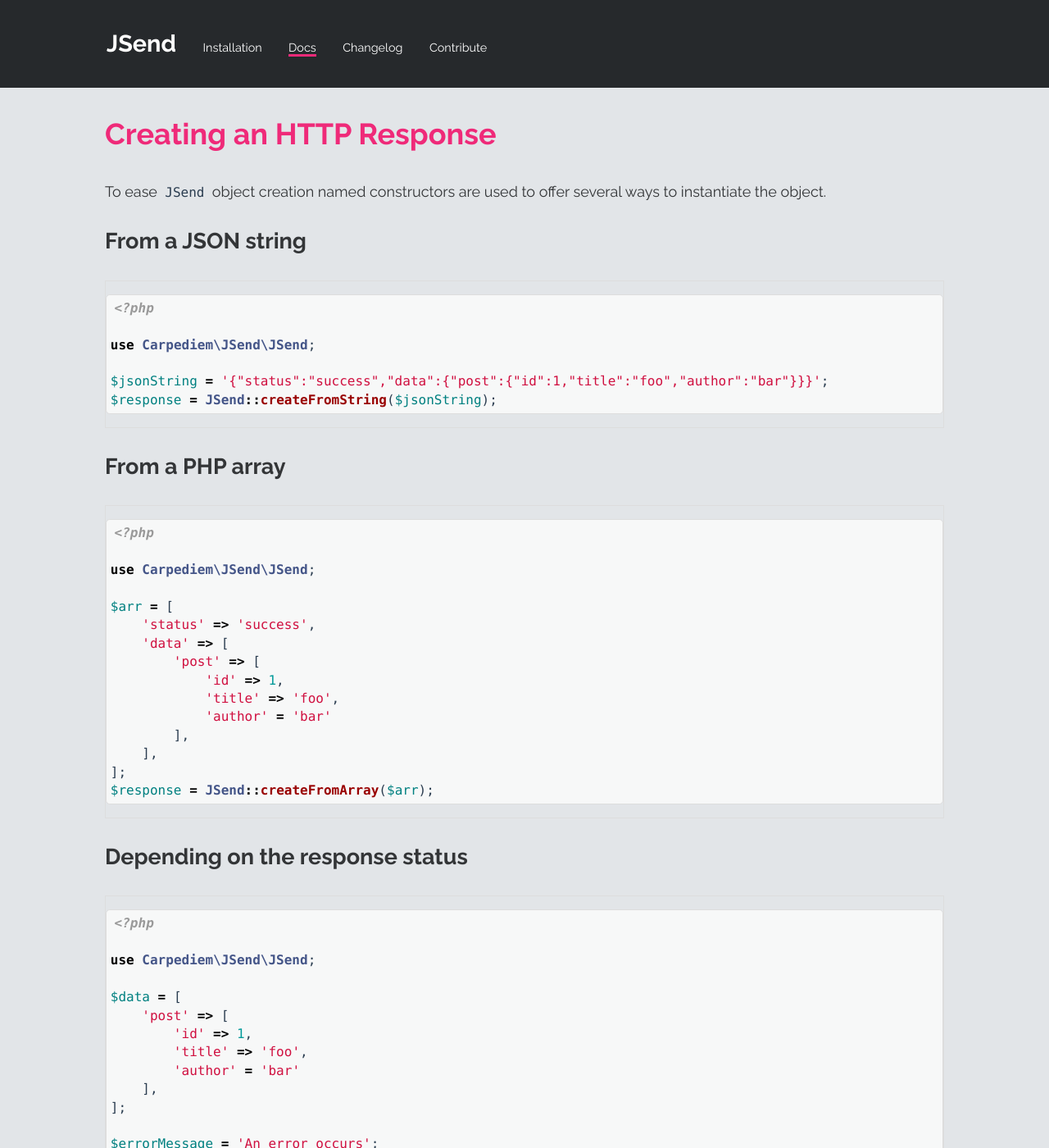
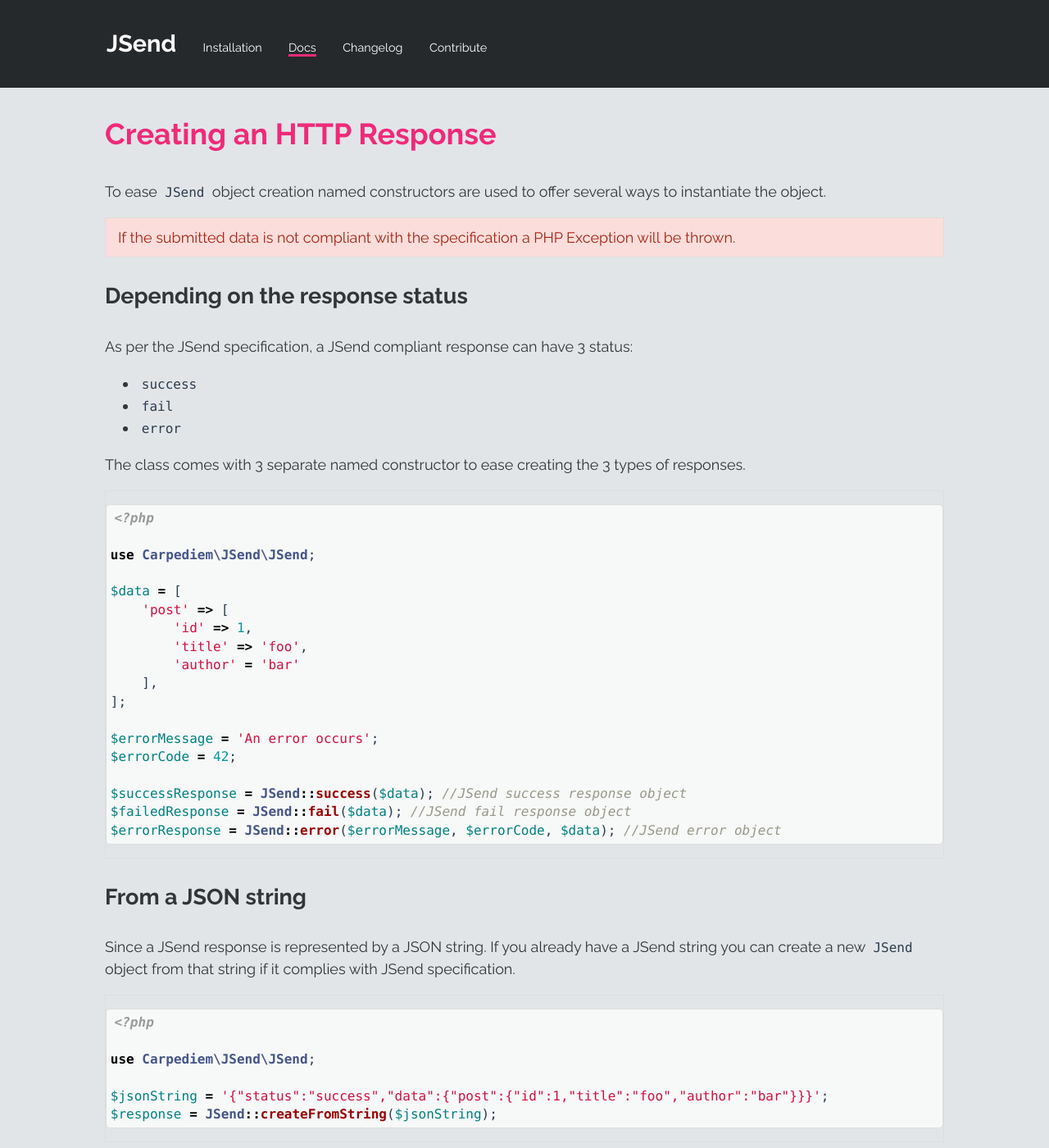
Before and after one commit to carpediem/JSend, a Jekyll site: the page built from documentation.md, in a window 1280 px wide and 1400 px high. Shown: the whole window at 82% size. Built offline with Jekyll 4.4.1, drawn with Linux system fonts in a browser that asks for light colours; some of the changed text lies outside the part shown.

Commit message:
Improve documentation

````diff
--- a/documentation.md
+++ b/documentation.md
@@ -7,38 +7,17 @@ title: Documentation
 
 To ease `JSend` object creation named constructors are used to offer several ways to instantiate the object.
 
-### From a JSON string
-
-```php
-<?php
-
-use Carpediem\JSend\JSend;
-
-$jsonString = '{"status":"success","data":{"post":{"id":1,"title":"foo","author":"bar"}}}';
-$response = JSend::createFromString($jsonString);
-```
-
-### From a PHP array
-
-```php
-<?php
-
-use Carpediem\JSend\JSend;
-
-$arr = [
-	'status' => 'success',
-	'data' => [
-		'post' => [
-			'id' => 1,
-			'title' => 'foo',
-			'author' = 'bar'
-		],
-	],
-];
-$response = JSend::createFromArray($arr);
-```
+<p class="message-warning">If the submitted data is not compliant with the specification a PHP Exception will be thrown.</p>
 
 ### Depending on the response status
+
+As per the JSend specification, a JSend compliant response can have 3 status:
+
+- `success`
+- `fail`
+- `error`
+
+The class comes with 3 separate named constructor to ease creating the 3 types of responses.
 
 ```php
 <?php
@@ -61,7 +40,44 @@ $failedResponse = JSend::fail($data); //JSend fail response object
 $errorResponse = JSend::error($errorMessage, $errorCode, $data); //JSend error object
 ```
 
+### From a JSON string
+
+Since a JSend response is represented by a JSON string. If you already have a JSend string you can create a new `JSend` object from that string if it complies with JSend specification.
+
+```php
+<?php
+
+use Carpediem\JSend\JSend;
+
+$jsonString = '{"status":"success","data":{"post":{"id":1,"title":"foo","author":"bar"}}}';
+$response = JSend::createFromString($jsonString);
+```
+
+### From a PHP array
+
+If you prefer working with arrays, `JSend::createFromArray` will return a new JSend object
+
+```php
+<?php
+
+use Carpediem\JSend\JSend;
+
+$arr = [
+	'status' => 'success',
+	'data' => [
+		'post' => [
+			'id' => 1,
+			'title' => 'foo',
+			'author' = 'bar'
+		],
+	],
+];
+$response = JSend::createFromArray($arr);
+```
+
 ### Using the default constructor
+
+You can always fallback to use the default constructor to instantiate a new `JSend` object.
 
 ```php
 <?php
@@ -73,15 +89,14 @@ $response = new JSend(JSend::STATUS_ERROR, $data, $errorMessage, $errorCode);
 $responseBis = new JSend('error', $data, $errorMessage, $errorCode);
 ```
 
-- If a `JSend` response object can not be created an PHP `Exception` is thrown
-- The class comes bundle with constant to ease writing the 3 available states:
+- The class comes bundle with constant to ease writing the 3 available response type:
     - `JSend::STATUS_SUCCESS` which correspond to `success`;
     - `JSend::STATUS_FAIL` which correspond to `fail`;
     - `JSend::STATUS_ERROR` which correspond to `error`;
 
 ## Accessing the response properties
 
-Once the `JSend` object is instantiated you can get access to all its information:
+Once the `JSend` object is instantiated you can get access to all its information using the following methods:
 
 ```php
 <?php
@@ -191,7 +206,7 @@ $response = JSend::success($data);
 echo $response; //returns {"status":"success","data":{"post":{"id":1,"title":"foo","author":"bar"}}};
 ```
 
-### Implements the `JsonSerializable` interface
+### Json conversion
 
 If you want to change the object string output you can use the fact that the class implements PHP's `JsonSerializable` interface
 
@@ -227,7 +242,7 @@ echo json_encode($response, JSON_PRETTY_PRINT);
 
 ## Sending the response
 
-You can directly send the JSend object with the `application/json` header as well as optionals headers with the `JSend::send` method.
+You can directly send the JSend object with the `application/json` header using the `JSend::send` method. Optionally, you can add more headers information using this method.
 
 ```php
 <?php
@@ -247,6 +262,7 @@ $response->send(['Access-Control-Allow-Origin' => 'example.com']);
 // the headers will contain the following headers
 // Content-Type and Access-Control-Allow-Origin
 ```
+<p class="message-warning">If on of the additional header submitted are malformed an exception will be thrown.</p>
 
 ## Debugging methods
 
````
